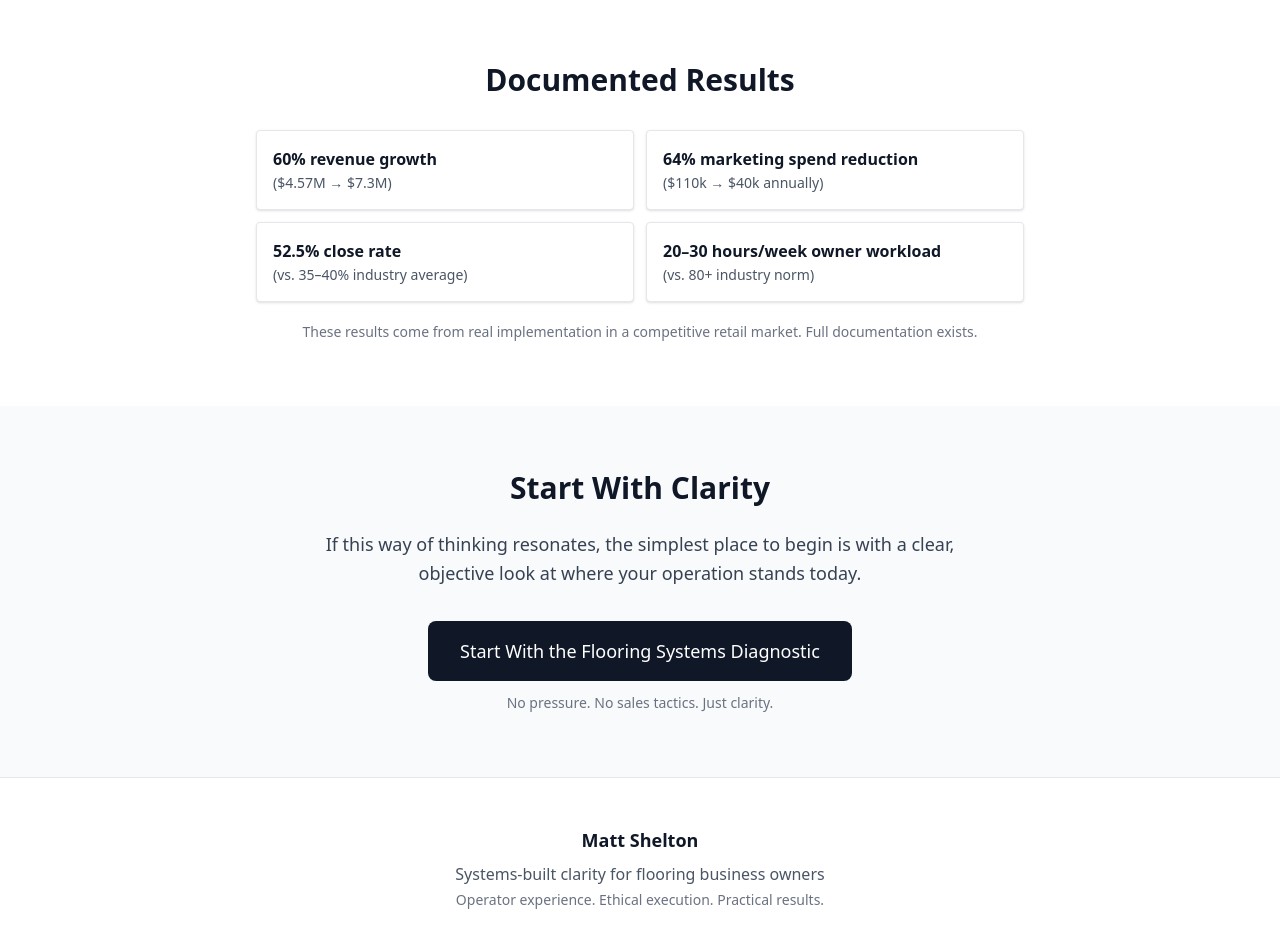
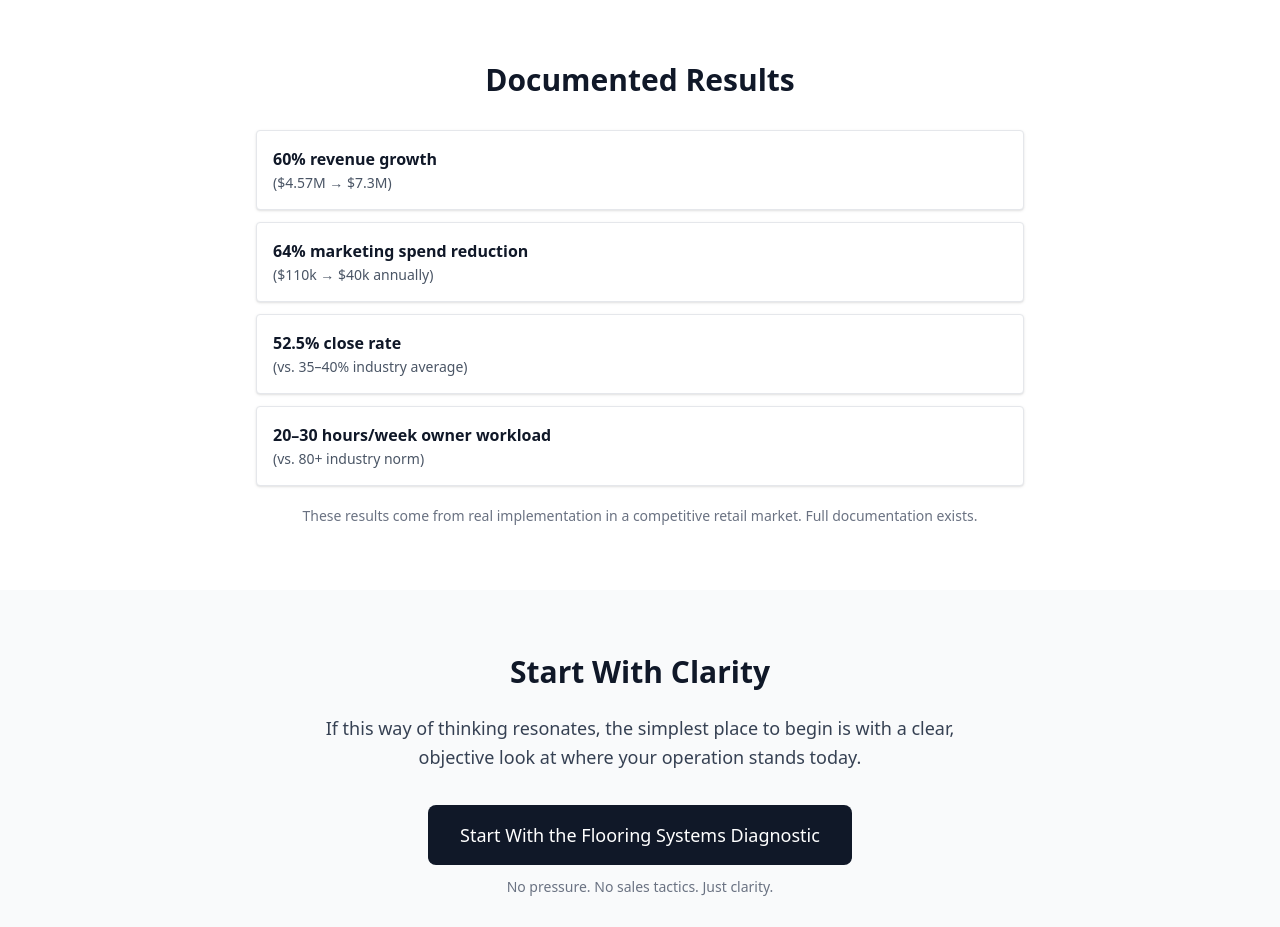
Before and after one commit to mshelton325/My-Website, a React (Vite) app: page / in a window 1280 px wide. Shown: the part 920-1847 px from the top of the page. Built offline with nearby package versions, Linux system fonts and the light colour scheme.

Commit message:
Change metrics to full-width stacked cards (Option A) for better readability

```diff
--- a/src/pages/Anchor.jsx
+++ b/src/pages/Anchor.jsx
@@ -63,7 +63,7 @@ export default function Anchor() {
             Documented Results
           </h2>
 
-          <div className="grid md:grid-cols-2 gap-3 mb-5">
+          <div className="space-y-3 mb-5">
             <div className="bg-white border border-gray-200 rounded p-4 shadow-sm">
               <p className="text-gray-900 font-semibold text-base mb-0.5">60% revenue growth</p>
               <p className="text-gray-600 text-sm">($4.57M → $7.3M)</p>
```
